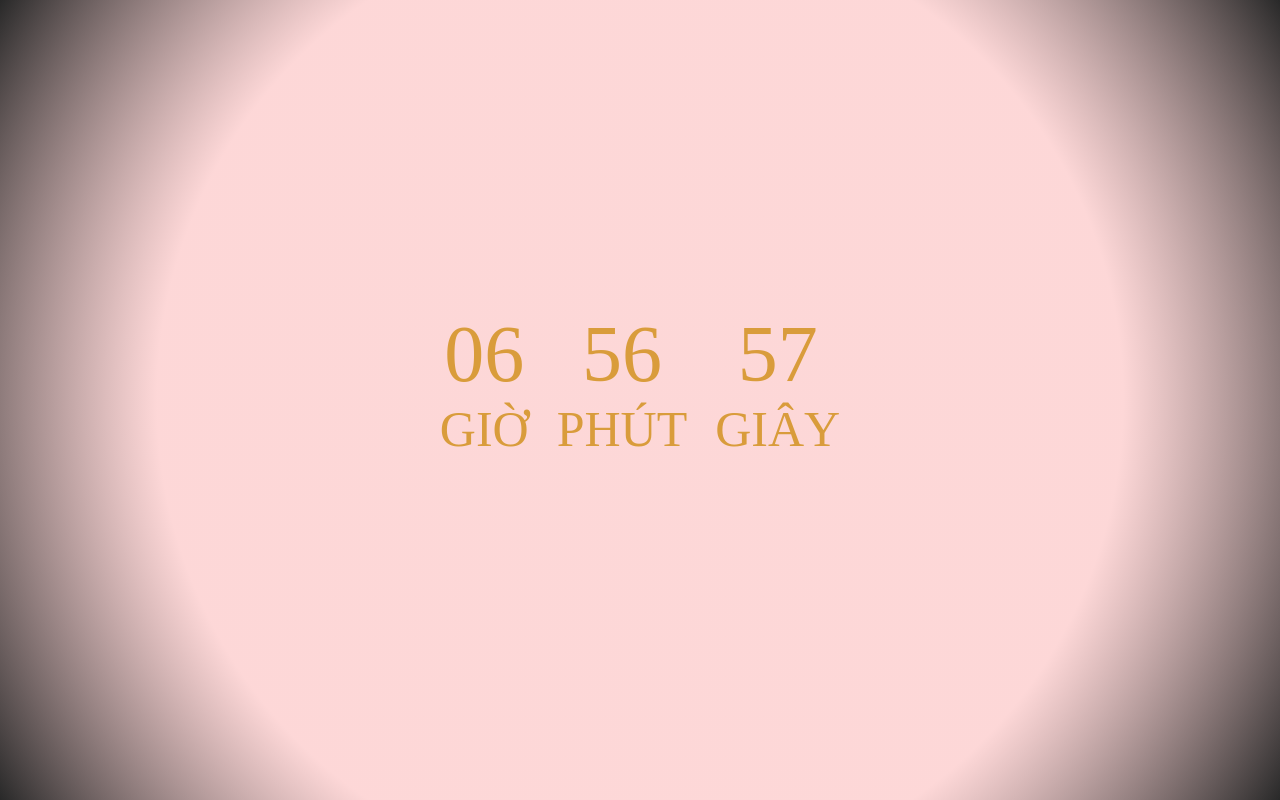
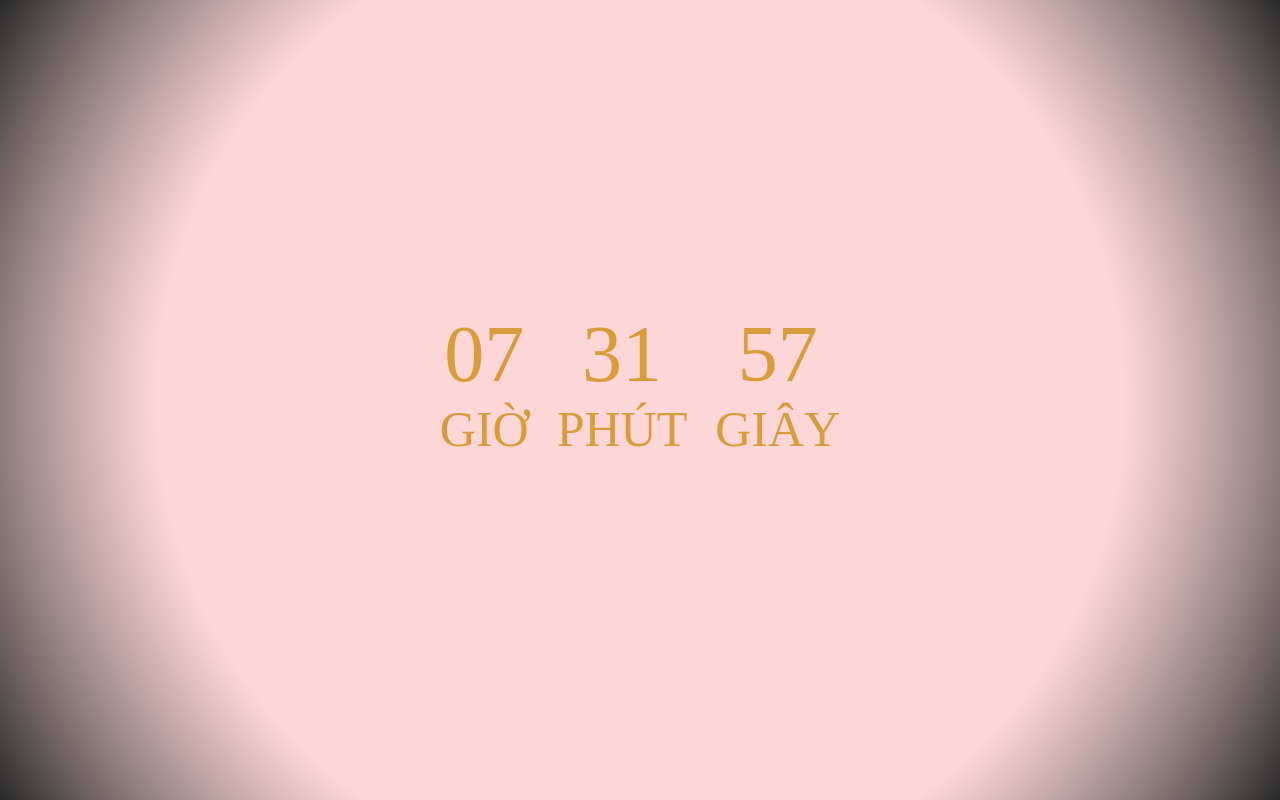
Before and after one commit to nbngoc93/nbngoc93.github.io, a plain HTML site: page index.html in a window 1280 px wide. Drawn offline with Linux system fonts and the light colour scheme.

Commit message:
fix Linh

```diff
--- a/index.html
+++ b/index.html
@@ -328,7 +328,7 @@
 
   function calculateRemainingTime() {
     const comingYear = new Date().getFullYear();
-    const comingDate = new Date(`June 15, ${comingYear} 23:25:00`);
+    const comingDate = new Date(`June 16, ${comingYear} 00:00:00`);
 
     const now = new Date();
     const remainingTime = comingDate.getTime() - now.getTime();
```
